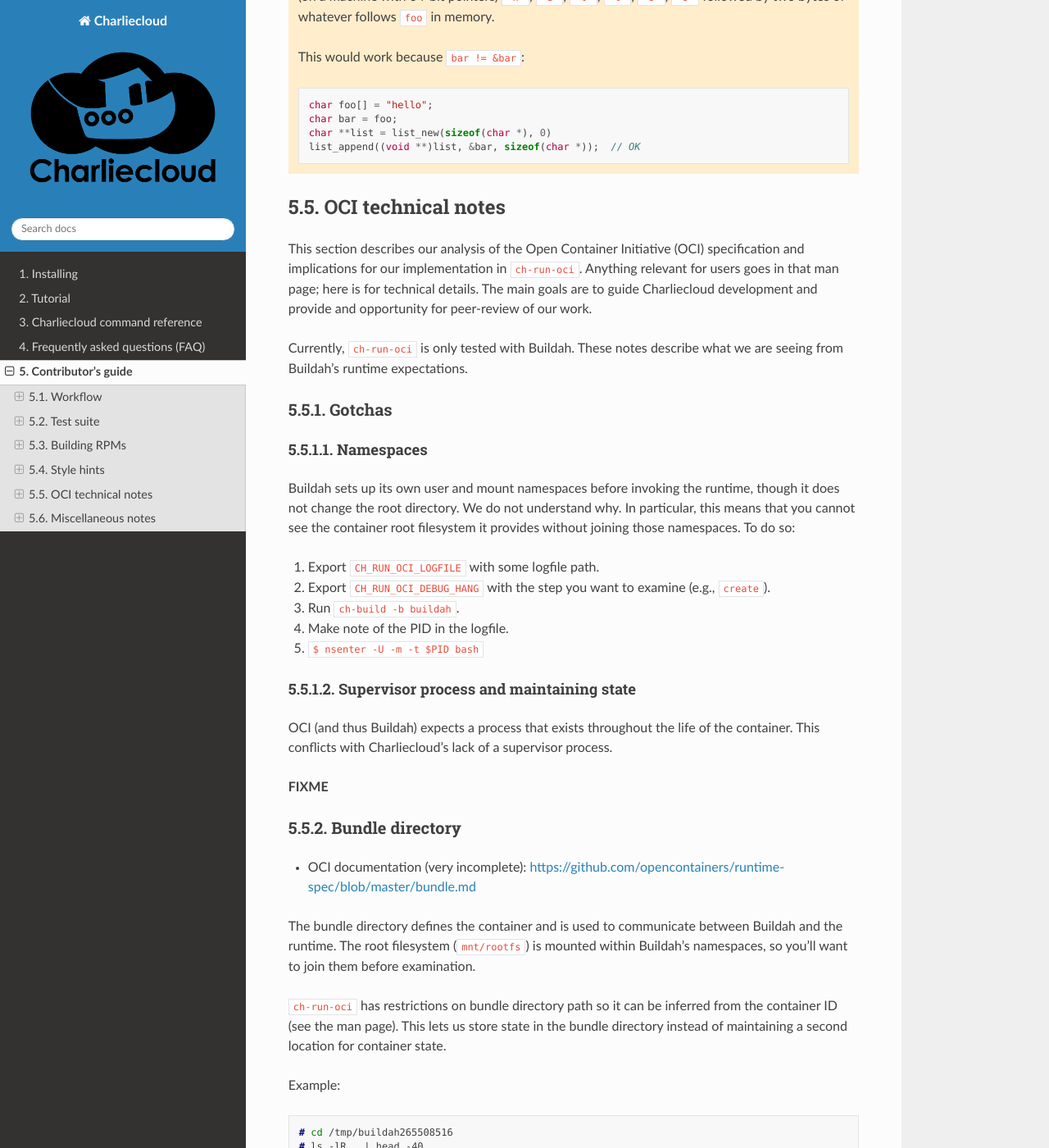
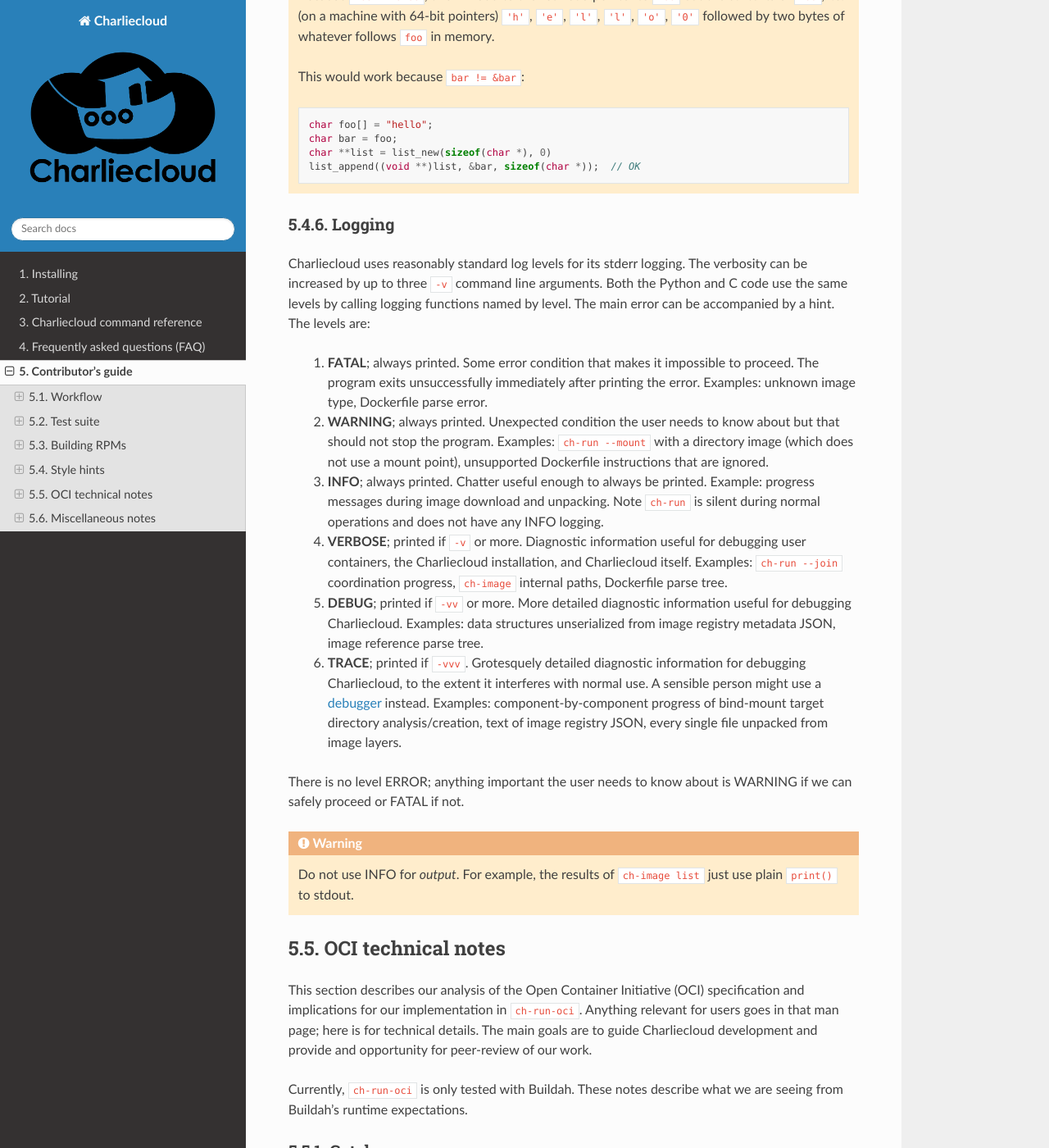
Before and after one commit to hpc/charliecloud, a Sphinx documentation site: the page built from doc/dev.rst, in a window 1280 px wide and 1400 px high, scrolled down 18440 px. Shown: the whole window at 82% size. Built offline with Sphinx 7.4.7 and the Read the Docs theme 2.0.0, drawn with Linux system fonts in a browser that asks for light colours.

Commit message:
PR #1264: harmonize C and Python logging

```diff
--- a/doc/dev.rst
+++ b/doc/dev.rst
@@ -940,6 +940,54 @@
     char **list = list_new(sizeof(char *), 0)
     list_append((void **)list, &bar, sizeof(char *));  // OK
 
+Logging
+-------
+
+Charliecloud uses reasonably standard log levels for its stderr logging. The
+verbosity can be increased by up to three :code:`-v` command line arguments.
+Both the Python and C code use the same levels by calling logging functions
+named by level. The main error can be accompanied by a hint. The levels are:
+
+  1. **FATAL**; always printed. Some error condition that makes it impossible
+     to proceed. The program exits unsuccessfully immediately after printing
+     the error. Examples: unknown image type, Dockerfile parse error.
+
+  2. **WARNING**; always printed. Unexpected condition the user needs to know
+     about but that should not stop the program. Examples: :code:`ch-run
+     --mount` with a directory image (which does not use a mount point),
+     unsupported Dockerfile instructions that are ignored.
+
+  3. **INFO**; always printed. Chatter useful enough to always be printed.
+     Example: progress messages during image download and unpacking. Note
+     :code:`ch-run` is silent during normal operations and does not have any
+     INFO logging.
+
+  4. **VERBOSE**; printed if :code:`-v` or more. Diagnostic information useful
+     for debugging user containers, the Charliecloud installation, and
+     Charliecloud itself. Examples: :code:`ch-run --join` coordination
+     progress, :code:`ch-image` internal paths, Dockerfile parse tree.
+
+  5. **DEBUG**; printed if :code:`-vv` or more. More detailed diagnostic
+     information useful for debugging Charliecloud. Examples: data structures
+     unserialized from image registry metadata JSON, image reference parse
+     tree.
+
+  6. **TRACE**; printed if :code:`-vvv`. Grotesquely detailed diagnostic
+     information for debugging Charliecloud, to the extent it interferes with
+     normal use. A sensible person might use a `debugger
+     <https://twitter.com/wesamo__/status/1464764461831663626>`_ instead.
+     Examples: component-by-component progress of bind-mount target directory
+     analysis/creation, text of image registry JSON, every single file
+     unpacked from image layers.
+
+There is no level ERROR; anything important the user needs to know about is
+WARNING if we can safely proceed or FATAL if not.
+
+.. warning::
+
+   Do not use INFO for *output*. For example, the results of :code:`ch-image
+   list` just use plain :code:`print()` to stdout.
+
 
 OCI technical notes
 ===================
```
Also changed, not shown: 9 other files.
